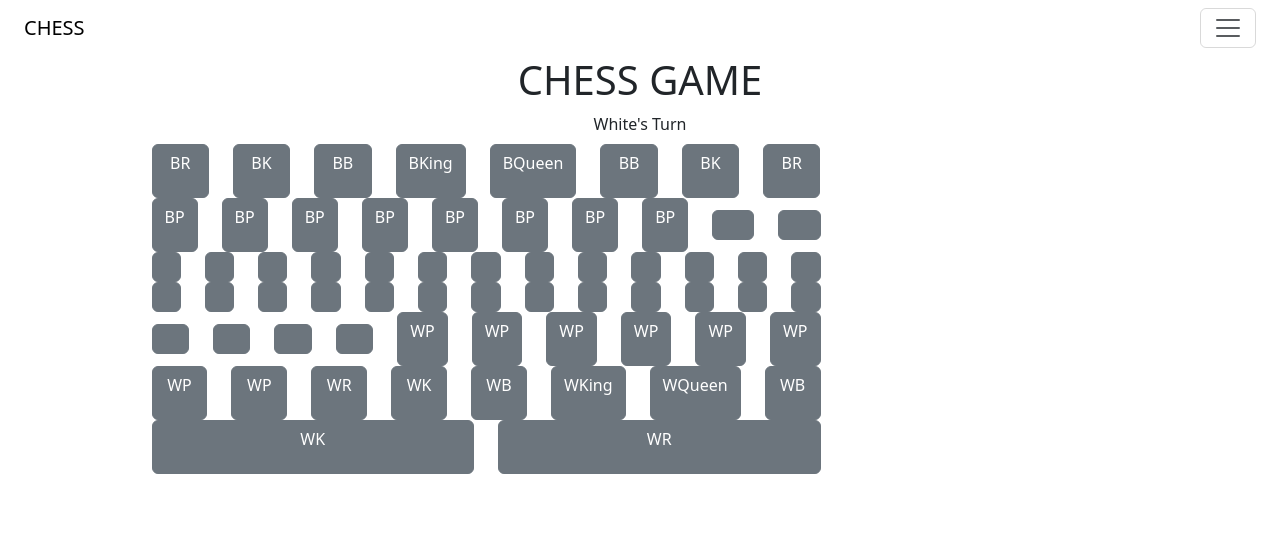
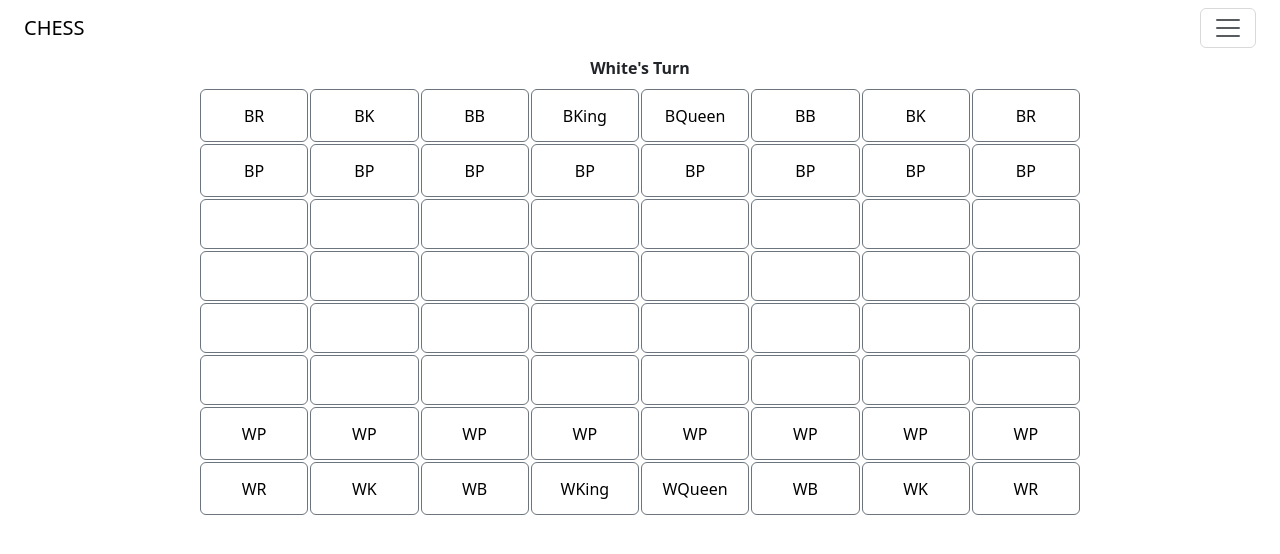
Before and after one commit to qdave5/chess-with-react, a React (Create React App) app: page / in a window 1280 px wide. Shown: the top 554 px of the page. Built offline with nearby package versions, Linux system fonts and the light colour scheme.

Commit message:
update tiles initializer

```diff
--- a/src/components/ChessBoard.jsx
+++ b/src/components/ChessBoard.jsx
@@ -1,28 +1,30 @@
-import React from "react";
-import { Col, Container, Row } from "reactstrap";
+import React, { useEffect, useState } from "react";
+import { Col, Container, Row, Table } from "reactstrap";
 import ChessBoardTile from "./ChessBoardTile";
 import { getColumnName } from "../functions";
 
 const ChessBoard = ({ tileItems, handleClickEvent }) => {
+  useEffect(() => {}, [tileItems]);
+
   return (
-    <div>
-      <Container fluid className="d-flex justify-content-center w-75">
-        <Row className="align-items-center" xs={8}>
-          {tileItems.map((tile) => {
-            return (
-              <>
-                <Col>
+    <Container fluid className="d-flex justify-content-center w-75">
+      <Table>
+        {tileItems.map((row) => {
+          return (
+            <tr>
+              {row.cols.map((cell) => (
+                <td style={{ width: "12.5%" }}>
                   <ChessBoardTile
-                    piece={tile}
+                    cell={cell}
                     handleClickEvent={handleClickEvent}
                   />
-                </Col>
-              </>
-            );
-          })}
-        </Row>
-      </Container>
-    </div>
+                </td>
+              ))}
+            </tr>
+          );
+        })}
+      </Table>
+    </Container>
   );
 };
 
--- a/src/components/ChessBoardTile.jsx
+++ b/src/components/ChessBoardTile.jsx
@@ -1,18 +1,22 @@
-import React from "react";
+import React, { useEffect, useState } from "react";
 import { Link } from "react-router-dom";
 import { Button } from "reactstrap";
 
-const ChessBoardTile = ({ piece, tileLocation, handleClickEvent }) => {
+const ChessBoardTile = ({ cell, handleClickEvent }) => {
+  useEffect(() => {}, [cell]);
+
   return (
     <Button
       className="w-100 h-100"
-      name={tileLocation}
+      style={{ minWidth: "50px", minHeight: "50px", padding: "12.5%" }}
+      name={cell?.tile}
+      value={cell?.tile}
       onClick={(e) => {
         e.preventDefault();
         handleClickEvent(e);
       }}
     >
-      <p>{piece.image || " "}</p>
+      {cell?.piece ? cell.piece.image : " "}
     </Button>
   );
 };
--- a/src/components/HomeContain.jsx
+++ b/src/components/HomeContain.jsx
@@ -1,27 +1,39 @@
-import React from "react";
-import { Label } from "reactstrap";
+import React, { Fragment, useState } from "react";
+import { Container, Label } from "reactstrap";
 import ChessBoard from "./ChessBoard";
 import { getDefaultPieces, getEmptyTiles } from "../constructor/Tiles";
 import { updateAllTiles } from "../functions/Tiles";
+import { getSideTurn } from "../constant/PieceSide";
 
 const HomeContain = () => {
-  const list = getDefaultPieces();
-  const tileList = getEmptyTiles();
-  const updateList = updateAllTiles(tileList, list);
+  const [tileList, setTileList] = useState(
+    updateAllTiles(getEmptyTiles(), getDefaultPieces())
+  );
+
+  const [sideTurn, setSideTurn] = useState(true);
+  const toggleSideTurn = () => setSideTurn(!sideTurn);
 
   const handleClickEvent = (e) => {
     console.log("e", e);
     console.log("e.target", e.target.name);
   };
 
+  console.log("tileList", tileList);
+
   return (
-    <>
-      <h1>CHESS GAME</h1>
-      <Label>{"White"}'s Turn</Label>
-      <div className="h-75 w-75 d-flex">
-        <ChessBoard tileItems={list} handleClickEvent={handleClickEvent} />
-      </div>
-    </>
+    <Fragment>
+      <Container fluid>
+        <Label>
+          <strong>{getSideTurn(sideTurn)}'s Turn</strong>
+        </Label>
+        <div className="d-flex text-center">
+          <ChessBoard
+            tileItems={tileList}
+            handleClickEvent={handleClickEvent}
+          />
+        </div>
+      </Container>
+    </Fragment>
   );
 };
 
--- a/src/components/Piece.jsx
+++ b/src/components/Piece.jsx
@@ -13,3 +13,4 @@ export const BishopPiece = Piece(PieceType.Bishop);
 export const RookPiece = Piece(PieceType.Rook);
 export const QueenPiece = Piece(PieceType.Queen);
 export const KingPiece = Piece(PieceType.King);
+export const EmptyPiece = () => Piece(PieceType.Empty)(" ");
--- a/src/constant/PieceSide.jsx
+++ b/src/constant/PieceSide.jsx
@@ -1,4 +1,6 @@
-const PieceSide = {
+export const PieceSide = {
   White: "White",
   Black: "Black",
 };
+
+export const getSideTurn = (sideTurn) => (sideTurn ? "White" : "Black");
--- a/src/constant/PieceType.jsx
+++ b/src/constant/PieceType.jsx
@@ -5,6 +5,7 @@ const PieceType = {
   Rook: "Rook",
   Queen: "Queen",
   King: "King",
+  Empty: "Empty",
 };
 
 export default PieceType;
--- a/src/constructor/Tiles.jsx
+++ b/src/constructor/Tiles.jsx
@@ -1,5 +1,6 @@
 import {
   BishopPiece,
+  EmptyPiece,
   KingPiece,
   KnightPiece,
   PawnPiece,
@@ -11,20 +12,17 @@ import { getColumnName } from "../functions";
 
 export const getEmptyTiles = () => {
   let tileList = [];
-  for (let row = 8; row >= 1; row--) {
+  for (let row = 1; row <= 8; row++) {
+    let colList = [];
     for (let col = 1; col <= 8; col++) {
-      tileList.push({
-        row: row,
-        col: getColumnName(col),
-        piece: null,
-      });
+      colList.push({ col: col, tile: `${row}-${col}`, piece: EmptyPiece() });
     }
+    tileList.push({ row: row, cols: colList });
   }
   return tileList;
 };
 
-export const getDefaultPieces = () =>
-  [
+export const getDefaultPieces = () => [
   [
     RookPiece("BR"),
     KnightPiece("BK"),
@@ -37,10 +35,10 @@ export const getDefaultPieces = () =>
   ],
 
   getSameRow(PawnPiece("BP")),
-    getSameRow(PawnPiece("")),
-    getSameRow(PawnPiece("")),
-    getSameRow(PawnPiece("")),
-    getSameRow(PawnPiece("")),
+  getSameRow(EmptyPiece()),
+  getSameRow(EmptyPiece()),
+  getSameRow(EmptyPiece()),
+  getSameRow(EmptyPiece()),
   getSameRow(PawnPiece("WP")),
   [
     RookPiece("WR"),
@@ -52,4 +50,4 @@ export const getDefaultPieces = () =>
     KnightPiece("WK"),
     RookPiece("WR"),
   ],
-  ].flat();
+];
--- a/src/functions/Tiles.jsx
+++ b/src/functions/Tiles.jsx
@@ -1,7 +1,22 @@
+import { getColumnName } from ".";
+
 export const updateAllTiles = (tileList, newList) => {
-  for (let index = 0; index < tileList.length; index++) {
-    tileList[index] = { ...tileList[index], piece: newList[index] };
-  }
+  let newTileList = [];
+  let rowIdx = 1;
+  newList.map((row) => {
+    let colList = [];
+    let colIdx = 1;
+    row.map((col) => {
+      colList.push({
+        col: colIdx,
+        tile: `${rowIdx}-${colIdx}`,
+        piece: col,
+      });
+      colIdx++;
+    });
 
-  return tileList;
+    newTileList.push({ row: rowIdx++, cols: colList });
+  });
+
+  return newTileList;
 };
```
Lines whose indentation alone changed are shown as unchanged.
